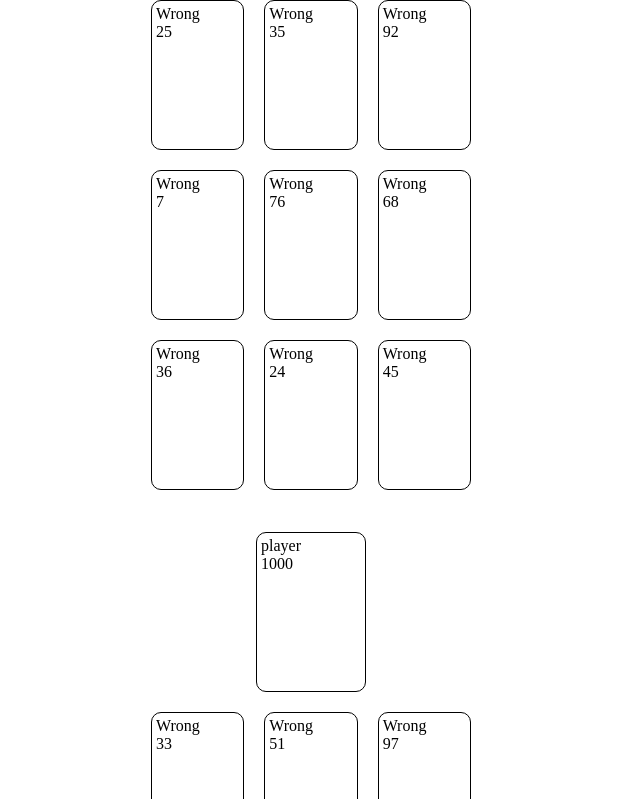
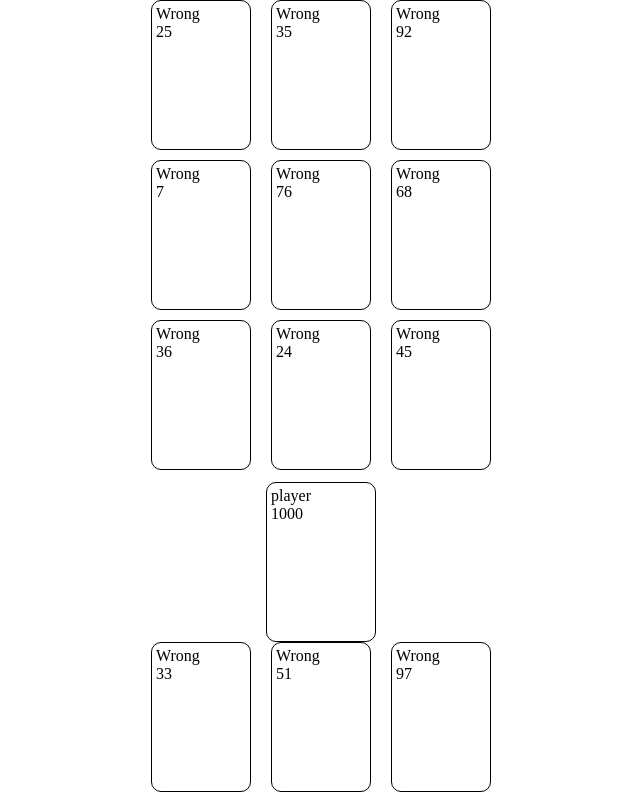
Before and after one commit to mderrdx5341/dungeon_step_by_step, a website built with webpack: page www/index.html in a window 1280 px wide. Shown: the top 799 px of the page, without its empty margins (339-979 px from the left). Built offline with nearby package versions, Linux system fonts and the light colour scheme.

Commit message:
fix style

```diff
--- a/frontend/App.scss
+++ b/frontend/App.scss
@@ -12,12 +12,12 @@ body {
 
 .cards-board {
     position: relative;
-    width: 320px;
+    width: 340px;
     gap: 10px;
     left: 0;
     top: 0;
     transition: top 1s ease-in-out;
-    height: 512px;
+    height: 482px;
 }
 
 .cards-board__panel {
@@ -28,6 +28,8 @@ body {
     top: 0;
     transition: top 1s ease-in-out;
     z-index: 0;
+    display: flex;
+    flex-wrap: wrap;
 }
 
 .cards-board__panel.transition-none{
@@ -37,7 +39,6 @@ body {
 .cards_board__line{
     display: flex;
     gap: 20px;
-    margin: 0 0 20px 0;
 }
 
 .cards-board__item {
@@ -50,8 +51,7 @@ body {
 }
 
 .player {
-    width: 320px;
-    margin: 20px 0;
+    width: 340px;
 }
 
 .player__cart
```
Also changed, not shown: www/app.css, 1 other file.
